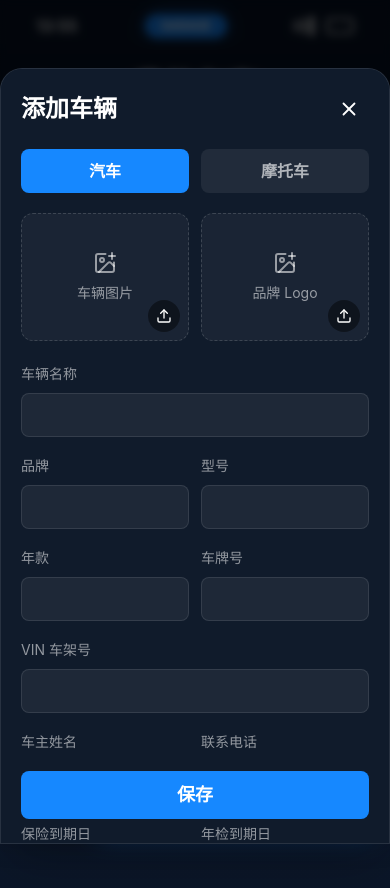
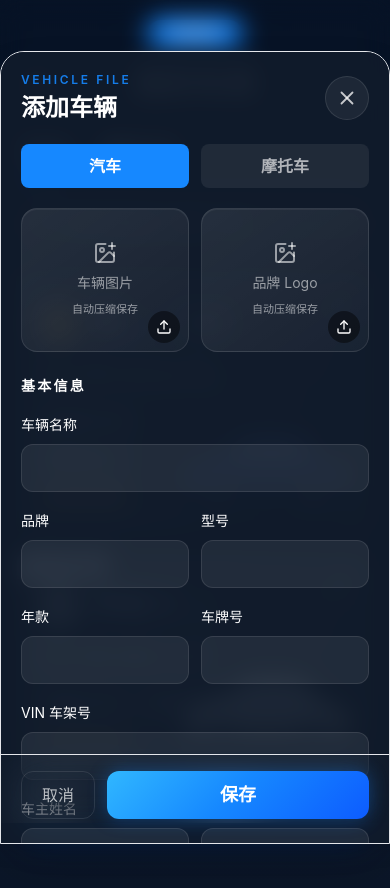
Before and after one commit to SWX2026/my-garage, a React (Vite) app: page / in a window 390 px wide. Both pictures are taken after a click on the button "添加车辆". Shown: the top 888 px of the page. Built offline with nearby package versions, Linux system fonts and the light colour scheme.

Commit message:
optimize garage mobile UI and image uploads

```diff
--- a/src/main.jsx
+++ b/src/main.jsx
@@ -6,8 +6,8 @@ import {
   Camera,
   Car,
   ChevronRight,
-  Headphones,
   ImagePlus,
+  Loader2,
   MoreHorizontal,
   Pencil,
   Search,
@@ -32,6 +32,11 @@ const blankVehicle = {
   phone: '',
   insuranceExpiry: '',
   inspectionExpiry: '',
+  lastMaintenanceDate: '',
+  lastMaintenanceMileage: '',
+  nextMaintenanceDate: '',
+  nextMaintenanceMileage: '',
+  maintenanceNote: '',
   verified: false,
   favorite: false,
   vehicleImage: '',
@@ -54,6 +59,11 @@ const seedVehicles = [
     phone: '13800138000',
     insuranceExpiry: nextDate(18),
     inspectionExpiry: nextDate(76),
+    lastMaintenanceDate: '2026-02-16',
+    lastMaintenanceMileage: '11800',
+    nextMaintenanceDate: '2026-08-16',
+    nextMaintenanceMileage: '16800',
+    maintenanceNote: '下次检查刹车片和软顶机构。',
     verified: false,
     favorite: true,
     brandLogo: logoSvg('POR', '#f4d16e', '#241b12'),
@@ -74,6 +84,11 @@ const seedVehicles = [
     phone: '13988886666',
     insuranceExpiry: nextDate(42),
     inspectionExpiry: nextDate(12),
+    lastMaintenanceDate: '2026-01-09',
+    lastMaintenanceMileage: '32100',
+    nextMaintenanceDate: '2026-07-09',
+    nextMaintenanceMileage: '37100',
+    maintenanceNote: '年检前同步检查轮胎与底盘。',
     verified: true,
     favorite: false,
     brandLogo: logoSvg('MB', '#eef3f8', '#17202c'),
@@ -94,6 +109,11 @@ const seedVehicles = [
     phone: '13777778888',
     insuranceExpiry: nextDate(95),
     inspectionExpiry: nextDate(210),
+    lastMaintenanceDate: '2026-03-22',
+    lastMaintenanceMileage: '4200',
+    nextMaintenanceDate: '2026-09-22',
+    nextMaintenanceMileage: '7200',
+    maintenanceNote: '链条清洁后补油。',
     verified: true,
     favorite: true,
     brandLogo: logoSvg('DU', '#e84b3c', '#fff3f0'),
@@ -106,7 +126,7 @@ function App() {
   const [vehicles, setVehicles] = useState(() => {
     try {
       const saved = localStorage.getItem(STORAGE_KEY);
-      return saved ? JSON.parse(saved) : seedVehicles;
+      return saved ? JSON.parse(saved).map((vehicle) => normalizeVehicle(vehicle)) : seedVehicles;
     } catch {
       return seedVehicles;
     }
@@ -118,7 +138,12 @@ function App() {
   const [detail, setDetail] = useState(null);
 
   useEffect(() => {
-    localStorage.setItem(STORAGE_KEY, JSON.stringify(vehicles));
+    try {
+      localStorage.setItem(STORAGE_KEY, JSON.stringify(vehicles));
+    } catch (error) {
+      console.error('LocalStorage 保存失败，可能是图片数据过大。', error);
+      alert('图片数据过大，浏览器本地存储空间不足。请换一张更小的图片后再试。');
+    }
   }, [vehicles]);
 
   const visibleVehicles = useMemo(() => {
@@ -149,7 +174,7 @@ function App() {
   }
 
   function openEdit(vehicle) {
-    setDraft({ ...vehicle });
+    setDraft(normalizeVehicle(vehicle));
     setModalMode('edit');
   }
 
@@ -178,8 +203,12 @@ function App() {
   return (
     <main className="min-h-screen bg-night text-white">
       <div className="mx-auto min-h-screen max-w-[480px] bg-[linear-gradient(180deg,#071326_0%,#101927_44%,#0b1628_100%)] pb-28 shadow-2xl">
-        <StatusBar />
         <header className="sticky top-0 z-20 bg-gradient-to-b from-[#071326] via-[#071326]/96 to-[#071326]/86 px-5 pb-4 pt-5 backdrop-blur">
+          <div className="mb-4 flex justify-center">
+            <span className="rounded-full border border-electric/45 bg-electric/95 px-5 py-1 text-xs font-bold tracking-wide text-white shadow-[0_0_18px_rgba(22,136,255,.42)]">
+              GARAGE
+            </span>
+          </div>
           <div className="grid grid-cols-[40px_1fr_40px] items-center">
             <button className="grid h-10 w-10 place-items-center rounded-full text-white/95 active:bg-white/10" aria-label="返回">
               <ArrowLeft size={34} strokeWidth={2.2} />
@@ -226,21 +255,6 @@ function App() {
 
       {detail && <VehicleDetail vehicle={detail} onClose={() => setDetail(null)} onEdit={() => openEdit(detail)} />}
     </main>
-  );
-}
-
-function StatusBar() {
-  return (
-    <div className="flex h-11 items-center justify-between px-9 pt-2 text-[16px] font-semibold text-white/95">
-      <span>13:55</span>
-      <span className="rounded-full bg-electric px-4 py-1 text-xs font-bold shadow-[0_0_18px_rgba(22,136,255,.42)]">GARAGE</span>
-      <span className="flex items-center gap-1">
-        <span className="h-3 w-1 rounded bg-white/70" />
-        <span className="h-4 w-1 rounded bg-white/80" />
-        <span className="h-5 w-1 rounded bg-white" />
-        <span className="ml-2 h-4 w-7 rounded border-2 border-white/80" />
-      </span>
-    </div>
   );
 }
 
@@ -342,14 +356,10 @@ function AlertTag({ children }) {
 
 function BottomDock({ onCreate }) {
   return (
-    <footer className="fixed bottom-0 left-1/2 z-30 grid w-full max-w-[480px] -translate-x-1/2 grid-cols-[82px_1fr] border-t border-white/5 bg-[#071326]/96 px-4 pb-[max(16px,env(safe-area-inset-bottom))] pt-2 shadow-dock backdrop-blur">
-      <button className="flex flex-col items-center justify-center gap-1 text-white">
-        <Headphones size={32} />
-        <span className="text-[14px]">客服</span>
-      </button>
+    <footer className="fixed bottom-0 left-1/2 z-30 w-full max-w-[480px] -translate-x-1/2 border-t border-white/5 bg-[#071326]/92 px-5 pb-[max(16px,env(safe-area-inset-bottom))] pt-3 shadow-dock backdrop-blur-xl">
       <button
         onClick={onCreate}
-        className="h-[58px] rounded-[4px] bg-electric text-[22px] font-semibold text-white shadow-[0_8px_26px_rgba(22,136,255,.34)] active:scale-[.99]"
+        className="mx-auto block h-[60px] w-full rounded-2xl bg-[linear-gradient(135deg,#30b7ff_0%,#1688ff_48%,#0d5cff_100%)] text-[21px] font-semibold text-white shadow-[0_0_22px_rgba(22,136,255,.36),0_12px_32px_rgba(5,67,160,.42)] transition active:scale-[.975] active:brightness-110"
       >
         添加车辆
       </button>
@@ -359,11 +369,14 @@ function BottomDock({ onCreate }) {
 
 function VehicleForm({ draft, setDraft, onClose, onSave, onDelete }) {
   return (
-    <div className="fixed inset-0 z-50 flex items-end justify-center bg-black/70 backdrop-blur-sm">
-      <form onSubmit={onSave} className="max-h-[92vh] w-full max-w-[480px] overflow-y-auto rounded-t-[22px] border border-white/10 bg-[#101b2b] p-5 text-white shadow-2xl">
+    <div className="fixed inset-0 z-50 flex items-end justify-center bg-[#020916]/76 backdrop-blur-md">
+      <form onSubmit={onSave} className="max-h-[94vh] w-full max-w-[480px] overflow-y-auto rounded-t-[24px] border border-white/12 bg-[#101b2b]/95 p-5 text-white shadow-2xl">
         <div className="mb-5 flex items-center justify-between">
-          <h2 className="text-2xl font-semibold">{draft.id ? '编辑车辆' : '添加车辆'}</h2>
-          <button type="button" onClick={onClose} className="grid h-10 w-10 place-items-center rounded-full bg-white/8">
+          <div>
+            <p className="text-xs font-semibold uppercase tracking-[.22em] text-electric/90">Vehicle File</p>
+            <h2 className="mt-1 text-2xl font-semibold">{draft.id ? '编辑车辆' : '添加车辆'}</h2>
+          </div>
+          <button type="button" onClick={onClose} className="grid h-11 w-11 place-items-center rounded-full border border-white/10 bg-white/[.06] text-white/75 active:bg-white/10">
             <X size={22} />
           </button>
         </div>
@@ -379,6 +392,7 @@ function VehicleForm({ draft, setDraft, onClose, onSave, onDelete }) {
         </div>
 
         <div className="mt-5 grid gap-4">
+          <FormSectionTitle>基本信息</FormSectionTitle>
           <Input label="车辆名称" value={draft.name} required onChange={(value) => setDraftValue(setDraft, 'name', value)} />
           <div className="grid grid-cols-2 gap-3">
             <Input label="品牌" value={draft.brand} onChange={(value) => setDraftValue(setDraft, 'brand', value)} />
@@ -397,28 +411,47 @@ function VehicleForm({ draft, setDraft, onClose, onSave, onDelete }) {
             <Input label="保险到期日" value={draft.insuranceExpiry} type="date" onChange={(value) => setDraftValue(setDraft, 'insuranceExpiry', value)} />
             <Input label="年检到期日" value={draft.inspectionExpiry} type="date" onChange={(value) => setDraftValue(setDraft, 'inspectionExpiry', value)} />
           </div>
+          <FormSectionTitle>保养信息</FormSectionTitle>
+          <div className="grid grid-cols-2 gap-3">
+            <Input label="上次保养时间" value={draft.lastMaintenanceDate} type="date" onChange={(value) => setDraftValue(setDraft, 'lastMaintenanceDate', value)} />
+            <Input label="上次保养公里数" value={draft.lastMaintenanceMileage} inputMode="numeric" onChange={(value) => setDraftValue(setDraft, 'lastMaintenanceMileage', value)} />
+          </div>
+          <div className="grid grid-cols-2 gap-3">
+            <Input label="下次保养时间" value={draft.nextMaintenanceDate} type="date" onChange={(value) => setDraftValue(setDraft, 'nextMaintenanceDate', value)} />
+            <Input label="下次保养公里数" value={draft.nextMaintenanceMileage} inputMode="numeric" onChange={(value) => setDraftValue(setDraft, 'nextMaintenanceMileage', value)} />
+          </div>
+          <label className="block">
+            <span className="text-sm text-white/62">保养备注</span>
+            <textarea
+              value={draft.maintenanceNote}
+              onChange={(event) => setDraftValue(setDraft, 'maintenanceNote', event.target.value)}
+              rows={3}
+              className="mt-2 w-full resize-none rounded-xl border border-white/10 bg-white/[.07] px-4 py-3 text-[16px] leading-6 outline-none transition focus:border-electric focus:bg-white/[.09]"
+            />
+          </label>
           <div className="grid grid-cols-2 gap-3">
             <Toggle active={draft.verified} onClick={() => setDraftValue(setDraft, 'verified', !draft.verified)} icon={<BadgeCheck size={18} />}>认证状态</Toggle>
             <Toggle active={draft.favorite} onClick={() => setDraftValue(setDraft, 'favorite', !draft.favorite)} icon={<Star size={18} />}>常用车</Toggle>
           </div>
           <label className="block">
-            <span className="text-sm text-white/55">备注</span>
+            <span className="text-sm text-white/62">备注</span>
             <textarea
               value={draft.notes}
               onChange={(event) => setDraftValue(setDraft, 'notes', event.target.value)}
               rows={4}
-              className="mt-2 w-full resize-none rounded-lg border border-white/10 bg-white/[.06] px-3 py-3 text-[16px] outline-none focus:border-electric"
+              className="mt-2 w-full resize-none rounded-xl border border-white/10 bg-white/[.07] px-4 py-3 text-[16px] leading-6 outline-none transition focus:border-electric focus:bg-white/[.09]"
             />
           </label>
         </div>
 
-        <div className="sticky bottom-0 mt-6 flex gap-3 bg-[#101b2b] pb-1 pt-4">
+        <div className="sticky bottom-0 -mx-5 mt-6 flex gap-3 border-t border-white/8 bg-[#101b2b]/96 px-5 pb-1 pt-4 backdrop-blur-xl">
           {onDelete && (
             <button type="button" onClick={onDelete} className="grid h-12 w-12 place-items-center rounded-lg border border-red-400/30 text-red-200">
               <Trash2 size={20} />
             </button>
           )}
-          <button type="submit" className="h-12 flex-1 rounded-lg bg-electric text-lg font-semibold">保存</button>
+          <button type="button" onClick={onClose} className="h-12 rounded-xl border border-white/10 px-5 text-[16px] text-white/70 active:bg-white/[.06]">取消</button>
+          <button type="submit" className="h-12 flex-1 rounded-xl bg-[linear-gradient(135deg,#30b7ff,#1688ff_48%,#0d5cff)] text-lg font-semibold shadow-[0_0_18px_rgba(22,136,255,.34)] active:scale-[.985]">保存</button>
         </div>
       </form>
     </div>
@@ -426,7 +459,7 @@ function VehicleForm({ draft, setDraft, onClose, onSave, onDelete }) {
 }
 
 function VehicleDetail({ vehicle, onClose, onEdit }) {
-  const items = [
+  const basicItems = [
     ['品牌', vehicle.brand],
     ['型号', vehicle.model],
     ['年款', vehicle.year],
@@ -434,10 +467,18 @@ function VehicleDetail({ vehicle, onClose, onEdit }) {
     ['VIN 车架号', vehicle.vin],
     ['车主姓名', vehicle.owner],
     ['联系电话', vehicle.phone],
-    ['保险到期日', vehicle.insuranceExpiry],
-    ['年检到期日', vehicle.inspectionExpiry],
     ['认证状态', vehicle.verified ? '已认证' : '未认证'],
     ['是否常用车', vehicle.favorite ? '是' : '否'],
+  ];
+  const expiryItems = [
+    ['保险到期日', vehicle.insuranceExpiry, expiryLabel(vehicle.insuranceExpiry)],
+    ['年检到期日', vehicle.inspectionExpiry, expiryLabel(vehicle.inspectionExpiry)],
+  ];
+  const maintenanceItems = [
+    ['上次保养时间', vehicle.lastMaintenanceDate],
+    ['上次保养公里数', formatMileage(vehicle.lastMaintenanceMileage)],
+    ['下次保养时间', vehicle.nextMaintenanceDate],
+    ['下次保养公里数', formatMileage(vehicle.nextMaintenanceMileage)],
   ];
 
   return (
@@ -461,16 +502,28 @@ function VehicleDetail({ vehicle, onClose, onEdit }) {
             {vehicle.vehicleImage ? <img src={vehicle.vehicleImage} alt={vehicle.name} className="h-full w-full object-contain" /> : <DefaultVehicle type={vehicle.category} />}
           </div>
         </div>
-        <div className="mt-5 grid gap-3">
-          {items.map(([label, value]) => (
-            <div key={label} className="flex justify-between gap-4 border-b border-white/8 pb-3 text-[15px]">
-              <span className="text-white/50">{label}</span>
-              <span className="max-w-[66%] break-words text-right text-white/88">{value || '未填写'}</span>
-            </div>
-          ))}
+        <DetailSection title="基本信息" items={basicItems} />
+        <section className="mt-5 rounded-xl border border-white/10 bg-white/[.045] p-4">
+          <SectionTitle icon={<ShieldAlert size={17} />}>保险与年检</SectionTitle>
+          <div className="mt-4 grid gap-3">
+            {expiryItems.map(([label, value, state]) => (
+              <div key={label} className="flex items-center justify-between gap-4 border-b border-white/8 pb-3 text-[15px] last:border-b-0 last:pb-0">
+                <span className="text-white/50">{label}</span>
+                <span className="flex flex-col items-end gap-1 text-right">
+                  <span className="text-white/88">{value || '未填写'}</span>
+                  {value && <span className={`rounded px-2 py-0.5 text-xs ${state.tone}`}>{state.text}</span>}
+                </span>
+              </div>
+            ))}
+          </div>
+        </section>
+        <DetailSection title="保养信息" items={maintenanceItems} />
+        <div className="mt-5 rounded-xl border border-white/10 bg-white/[.045] p-4">
+          <SectionTitle>保养备注</SectionTitle>
+          <p className="mt-3 whitespace-pre-wrap text-[15px] leading-6 text-white/86">{vehicle.maintenanceNote || '暂无保养备注'}</p>
         </div>
         <div className="mt-5 rounded-lg bg-white/[.05] p-4">
-          <div className="text-sm text-white/50">备注</div>
+          <SectionTitle>备注</SectionTitle>
           <p className="mt-2 whitespace-pre-wrap text-white/86">{vehicle.notes || '暂无备注'}</p>
         </div>
         <button onClick={onEdit} className="mt-5 h-12 w-full rounded-lg bg-electric text-lg font-semibold">编辑车辆</button>
@@ -480,23 +533,43 @@ function VehicleDetail({ vehicle, onClose, onEdit }) {
 }
 
 function ImagePicker({ label, value, onChange }) {
+  const [isProcessing, setIsProcessing] = useState(false);
+  const [error, setError] = useState('');
+
   async function handleFile(event) {
     const file = event.target.files?.[0];
     if (!file) return;
-    const base64 = await fileToBase64(file);
-    onChange(base64);
+    setIsProcessing(true);
+    setError('');
+    try {
+      const base64 = await compressImageToBase64(file);
+      onChange(base64);
+    } catch (uploadError) {
+      console.error(uploadError);
+      setError('图片处理失败，请换一张图片');
+    } finally {
+      setIsProcessing(false);
+      event.target.value = '';
+    }
   }
 
   return (
-    <label className="relative grid h-32 cursor-pointer place-items-center overflow-hidden rounded-xl border border-dashed border-white/15 bg-white/[.045]">
+    <label className="relative grid h-36 cursor-pointer place-items-center overflow-hidden rounded-2xl border border-white/10 bg-[linear-gradient(145deg,rgba(255,255,255,.09),rgba(255,255,255,.035))] shadow-[inset_0_1px_0_rgba(255,255,255,.06)]">
       {value ? (
         <img src={value} alt={label} className="h-full w-full object-cover" />
       ) : (
         <span className="flex flex-col items-center gap-2 text-white/55">
           <ImagePlus size={24} />
           <span className="text-sm">{label}</span>
+          <span className="text-[11px] text-white/32">自动压缩保存</span>
         </span>
       )}
+      {isProcessing && (
+        <span className="absolute inset-0 grid place-items-center bg-[#071326]/75 text-white">
+          <Loader2 className="animate-spin" size={26} />
+        </span>
+      )}
+      {error && <span className="absolute bottom-2 left-2 right-12 rounded bg-red-500/80 px-2 py-1 text-xs text-white">{error}</span>}
       <span className="absolute bottom-2 right-2 rounded-full bg-black/45 p-2">
         <Upload size={16} />
       </span>
@@ -505,17 +578,46 @@ function ImagePicker({ label, value, onChange }) {
   );
 }
 
+function FormSectionTitle({ children }) {
+  return <h3 className="pt-1 text-sm font-semibold uppercase tracking-[.16em] text-white/42">{children}</h3>;
+}
+
+function DetailSection({ title, items }) {
+  return (
+    <section className="mt-5 rounded-xl border border-white/10 bg-white/[.045] p-4">
+      <SectionTitle>{title}</SectionTitle>
+      <div className="mt-4 grid gap-3">
+        {items.map(([label, value]) => (
+          <div key={label} className="flex justify-between gap-4 border-b border-white/8 pb-3 text-[15px] last:border-b-0 last:pb-0">
+            <span className="text-white/50">{label}</span>
+            <span className="max-w-[66%] break-words text-right text-white/88">{value || '未填写'}</span>
+          </div>
+        ))}
+      </div>
+    </section>
+  );
+}
+
+function SectionTitle({ children, icon }) {
+  return (
+    <div className="flex items-center gap-2 text-sm font-semibold uppercase tracking-[.14em] text-white/50">
+      {icon}
+      <span>{children}</span>
+    </div>
+  );
+}
+
 function Input({ label, value, onChange, type = 'text', required, inputMode }) {
   return (
     <label className="block">
-      <span className="text-sm text-white/55">{label}</span>
+      <span className="text-sm text-white/62">{label}</span>
       <input
         type={type}
         required={required}
         inputMode={inputMode}
         value={value}
         onChange={(event) => onChange(event.target.value)}
-        className="mt-2 h-11 w-full rounded-lg border border-white/10 bg-white/[.06] px-3 text-[16px] outline-none focus:border-electric"
+        className="mt-2 h-12 w-full rounded-xl border border-white/10 bg-white/[.07] px-4 text-[16px] outline-none transition placeholder:text-white/30 focus:border-electric focus:bg-white/[.09]"
       />
     </label>
   );
@@ -575,15 +677,20 @@ function normalizeVehicle(vehicle) {
   return {
     ...blankVehicle,
     ...vehicle,
-    name: vehicle.name.trim(),
-    brand: vehicle.brand.trim(),
-    model: vehicle.model.trim(),
-    year: vehicle.year.trim(),
-    plate: vehicle.plate.trim(),
-    vin: vehicle.vin.trim(),
-    owner: vehicle.owner.trim(),
-    phone: vehicle.phone.trim(),
-    notes: vehicle.notes.trim(),
+    name: (vehicle.name || '').trim(),
+    brand: (vehicle.brand || '').trim(),
+    model: (vehicle.model || '').trim(),
+    year: (vehicle.year || '').trim(),
+    plate: (vehicle.plate || '').trim(),
+    vin: (vehicle.vin || '').trim(),
+    owner: (vehicle.owner || '').trim(),
+    phone: (vehicle.phone || '').trim(),
+    lastMaintenanceDate: vehicle.lastMaintenanceDate || '',
+    lastMaintenanceMileage: (vehicle.lastMaintenanceMileage || '').trim(),
+    nextMaintenanceDate: vehicle.nextMaintenanceDate || '',
+    nextMaintenanceMileage: (vehicle.nextMaintenanceMileage || '').trim(),
+    maintenanceNote: (vehicle.maintenanceNote || '').trim(),
+    notes: (vehicle.notes || '').trim(),
   };
 }
 
@@ -591,13 +698,49 @@ function setDraftValue(setDraft, key, value) {
   setDraft((current) => ({ ...current, [key]: value }));
 }
 
-function fileToBase64(file) {
+function compressImageToBase64(file) {
   return new Promise((resolve, reject) => {
+    if (!file.type.startsWith('image/')) {
+      reject(new Error('请选择图片文件'));
+      return;
+    }
     const reader = new FileReader();
-    reader.onload = () => resolve(reader.result);
-    reader.onerror = reject;
+    reader.onload = () => {
+      const image = new Image();
+      image.onload = () => {
+        const maxWidth = 1200;
+        const scale = Math.min(1, maxWidth / image.width);
+        const width = Math.max(1, Math.round(image.width * scale));
+        const height = Math.max(1, Math.round(image.height * scale));
+        const canvas = document.createElement('canvas');
+        canvas.width = width;
+        canvas.height = height;
+        const context = canvas.getContext('2d');
+        context.fillStyle = '#101b2b';
+        context.fillRect(0, 0, width, height);
+        context.drawImage(image, 0, 0, width, height);
+        resolve(canvas.toDataURL('image/jpeg', 0.75));
+      };
+      image.onerror = () => reject(new Error('图片无法读取'));
+      image.src = reader.result;
+    };
+    reader.onerror = () => reject(new Error('图片读取失败'));
     reader.readAsDataURL(file);
   });
+}
+
+function expiryLabel(dateString) {
+  const days = daysUntil(dateString);
+  if (days === null) return { text: '', tone: '' };
+  if (days < 0) return { text: `已逾期 ${Math.abs(days)} 天`, tone: 'bg-red-500/20 text-red-200' };
+  if (days <= 30) return { text: `${days} 天后到期`, tone: 'bg-[#ffb34d]/20 text-[#ffd28b]' };
+  return { text: `${days} 天后到期`, tone: 'bg-emerald-400/15 text-emerald-200' };
+}
+
+function formatMileage(value) {
+  if (!value) return '';
+  const number = Number(value);
+  return Number.isFinite(number) ? `${number.toLocaleString()} km` : `${value} km`;
 }
 
 function dueAlerts(vehicle) {
```
